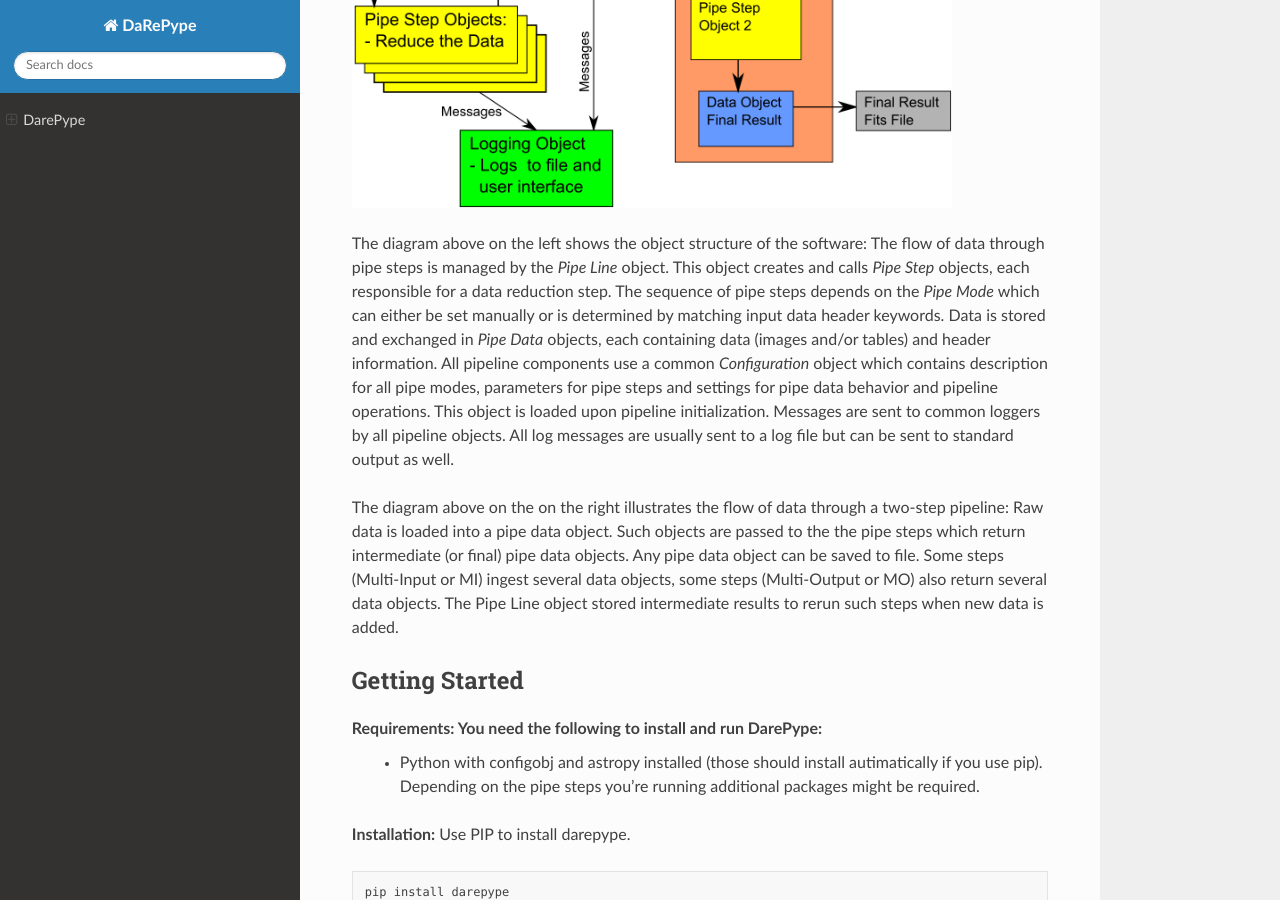
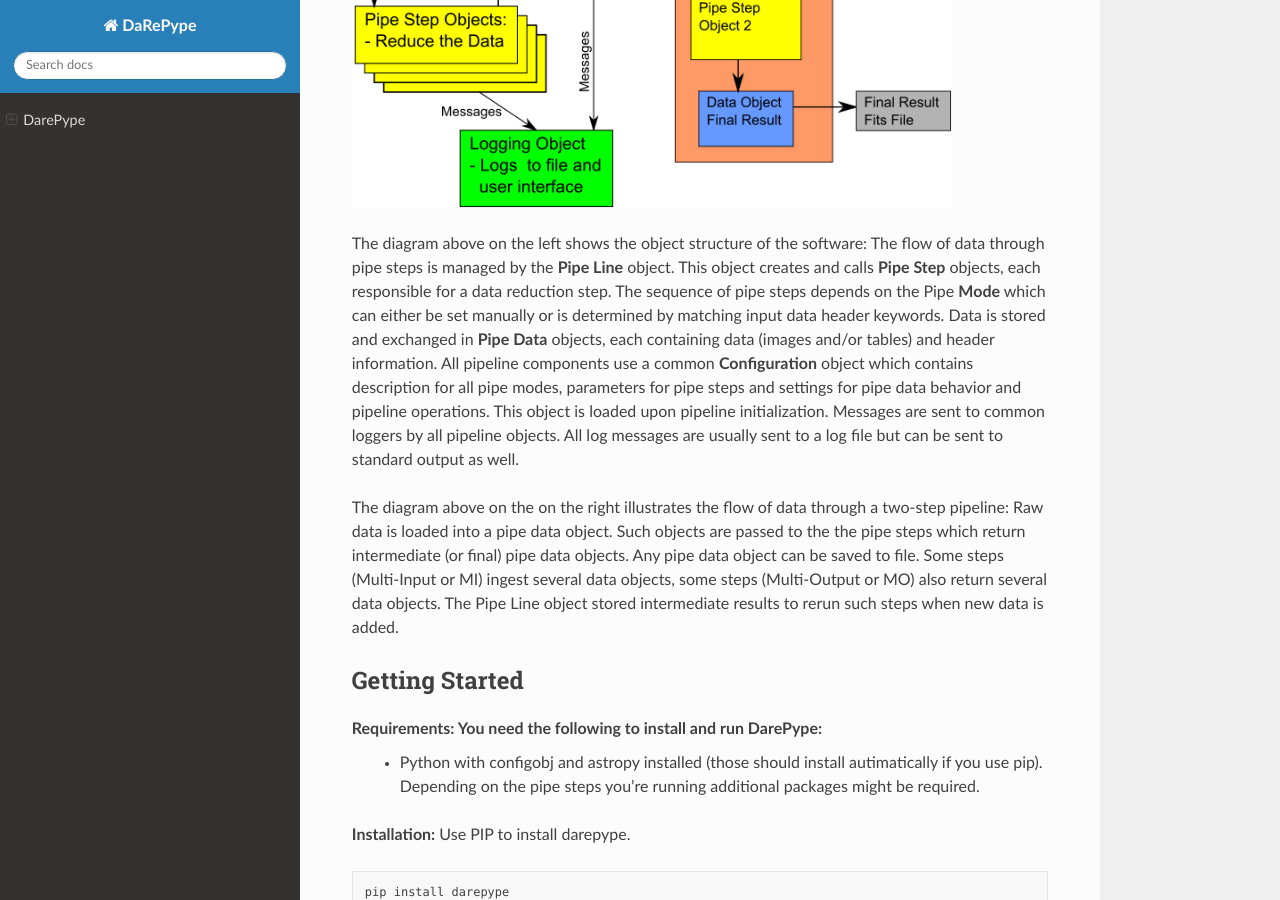
Before and after one commit to berthoud/DaRePype, a Sphinx documentation site: the page built from docs/index.rst, in a window 1280 px wide and 900 px high, scrolled down 784 px. Built offline with Sphinx 7.4.7 and the Read the Docs theme 2.0.0, drawn with Linux system fonts in a browser that asks for light colours; pages that are not in the unit, such as notebooks, are missing from menus.

Commit message:
Update front page doc to emphasize main components.

```diff
--- a/docs/index.rst
+++ b/docs/index.rst
@@ -28,7 +28,7 @@ The object structure and a simple data processing sequence are shown in the figu
    :alt: Pipeline architecture
    :width: 600
 
-The diagram above on the left shows the object structure of the software: The flow of data through pipe steps is managed by the *Pipe Line* object. This object creates and calls *Pipe Step* objects, each responsible for a data reduction step. The sequence of pipe steps depends on the *Pipe Mode* which can either be set manually or is determined by matching input data header keywords. Data is stored and exchanged in *Pipe Data* objects, each containing data (images and/or tables) and header information. All pipeline components use a common *Configuration* object which contains description for all pipe modes, parameters for pipe steps and settings for pipe data behavior and pipeline operations. This object is loaded upon pipeline initialization. Messages are sent to common loggers by all pipeline objects. All log messages are usually sent to a log file but can be sent to standard output as well.
+The diagram above on the left shows the object structure of the software: The flow of data through pipe steps is managed by the **Pipe Line** object. This object creates and calls **Pipe Step** objects, each responsible for a data reduction step. The sequence of pipe steps depends on the Pipe **Mode** which can either be set manually or is determined by matching input data header keywords. Data is stored and exchanged in **Pipe Data** objects, each containing data (images and/or tables) and header information. All pipeline components use a common **Configuration** object which contains description for all pipe modes, parameters for pipe steps and settings for pipe data behavior and pipeline operations. This object is loaded upon pipeline initialization. Messages are sent to common loggers by all pipeline objects. All log messages are usually sent to a log file but can be sent to standard output as well.
 
 The diagram above on the on the right illustrates the flow of data through a two-step pipeline: Raw data is loaded into a pipe data object. Such objects are passed to the the pipe steps which return intermediate (or final) pipe data objects. Any pipe data object can be saved to file. Some steps (Multi-Input or MI) ingest several data objects, some steps (Multi-Output or MO) also return several data objects. The Pipe Line object stored intermediate results to rerun such steps when new data is added.
 
```
